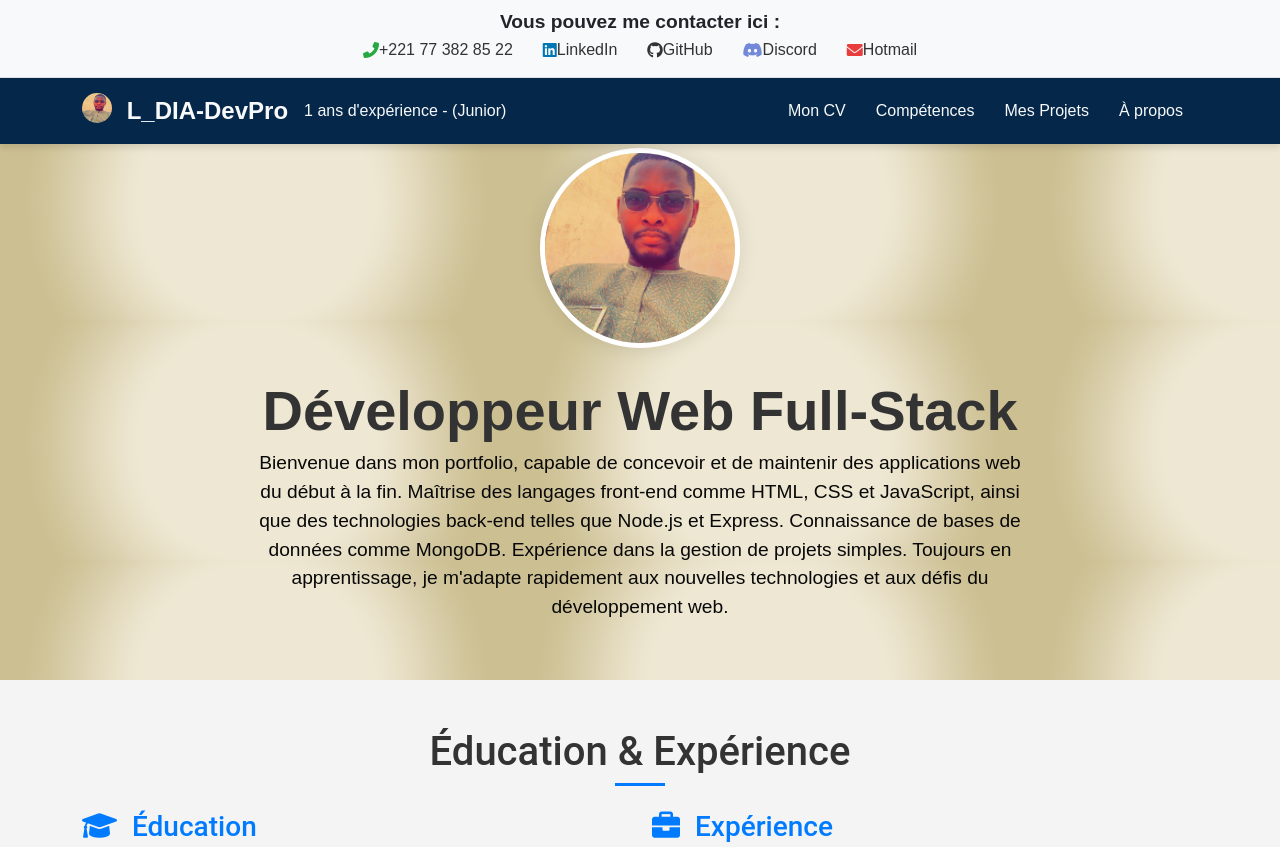
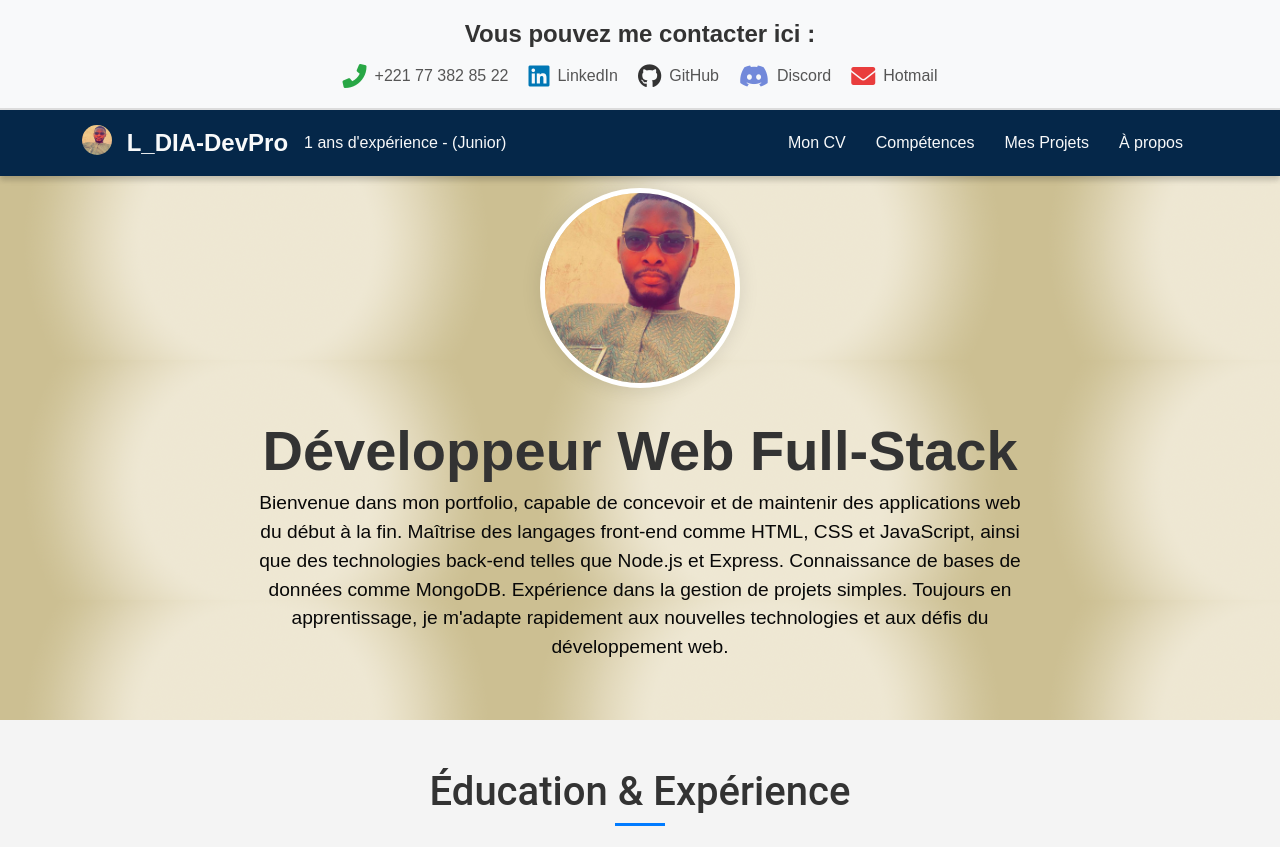
Before and after one commit to philodia/ldevpro_portfolio, a plain HTML site: page index.html in a window 1280 px wide. Shown: the top 847 px of the page. Drawn offline with nearby package versions, Linux system fonts and the light colour scheme.

Commit message:
commit modifier le styles.css

```diff
--- a/css/styles.css
+++ b/css/styles.css
@@ -14,39 +14,86 @@ header {
   left: 0;
   width: 100%;
   z-index: 1030; /* Assure que le header est au-dessus du contenu */
+  background-color: #fff; /* Fond blanc pour le header */
+  box-shadow: 0 4px 6px rgba(0, 0, 0, 0.1); /* Ombre pour démarquer le header */
 }
 
 body {
-  padding-top: 80px; /* Assure que le contenu n'est pas caché derrière le header fixe */
+  padding-top: 120px; /* Assure que le contenu n'est pas caché derrière le header fixe */
 }
 
-/* Style pour le top bar */
-.topbar {
-  background-color: #f8f9fa; /* Couleur de fond de la top bar */
-  padding: 10px 0; /* Espacement vertical */
-  border-bottom: 1px solid #dee2e6; /* Bordure en bas de la top bar */
+/* Responsive pour les appareils mobiles */
+@media (max-width: 768px) {
+  body {
+    padding-top: 100px; /* Réduit le padding pour les écrans plus petits */
+  }
+
+  header {
+    padding: 10px 15px; /* Réduit le padding dans le header */
+  }
+
+  .topbar-title {
+    font-size: 1.2rem; /* Réduit la taille du texte du titre */
+    margin-bottom: 10px;
+  }
+
+  .contact-links {
+    flex-direction: column; /* Empile les liens verticalement */
+    gap: 10px; /* Réduit l'espacement entre les liens */
+  }
+
+  .contact-link {
+    font-size: 0.9rem; /* Réduit la taille du texte des liens */
+  }
+
+  .contact-link i {
+    font-size: 1.2rem; /* Ajuste la taille des icônes */
+    margin-right: 5px; /* Réduit l'espacement entre icône et texte */
+  }
+
+  .contact-link span {
+    display: inline-block;
+    text-align: center;
+  }
 }
 
-.topbar h3 {
-  margin: 0; /* Supprime la marge par défaut du h3 */
-  font-size: 1.2rem; /* Taille de la police du texte */
-  font-weight: bold; /* Gras pour le texte */
+/* Topbar Style */
+.topbar {
+  background-color: #f8f9fa; /* Couleur de fond douce */
+  padding: 20px 0;
+  border-bottom: 2px solid #ddd;
+}
+
+.topbar-title {
+  font-size: 1.5rem;
+  font-weight: bold;
+  margin-bottom: 15px;
+  color: #333;
 }
 
 .contact-links {
-  display: flex; /* Affiche les liens en ligne */
-  justify-content: center; /* Centre les liens horizontalement */
-  gap: 10px; /* Espacement entre les liens */
+  display: flex;
+  justify-content: center;
+  flex-wrap: wrap;
+  gap: 20px; /* Espacement entre les liens */
 }
 
-.contact-links a {
-  color: #333; /* Couleur des liens */
-  text-decoration: none; /* Supprime la décoration des liens */
-  display: flex; /* Affichage en ligne flexible pour les icônes et texte */
-  align-items: center; /* Aligne les icônes et texte au centre */
-  padding: 5px 10px; /* Espacement intérieur */
-  border-radius: 5px; /* Bordures arrondies */
-  transition: all 0.3s ease; /* Transition fluide pour les effets */
+.contact-link {
+  display: flex;
+  align-items: center;
+  text-decoration: none;
+  color: #555;
+  font-size: 1rem;
+  transition: color 0.3s ease, transform 0.3s ease;
+}
+
+.contact-link i {
+  font-size: 1.5rem; /* Taille des icônes */
+  margin-right: 8px; /* Espacement entre icône et texte */
+}
+
+.contact-link span {
+  display: inline-block;
 }
 
 .contact-links a:hover {
--- a/index.html
+++ b/index.html
@@ -67,49 +67,29 @@
     <!-- En-tête de la page contenant la navigation principale -->
     <header>
       <!-- Top - Bar -->
-      <div class="topbar text-center">
-        <div class="container">
-          <h3>Vous pouvez me contacter ici :</h3>
+<div class="topbar">
+  <div class="container text-center">
+    <h3 class="topbar-title">Vous pouvez me contacter ici :</h3>
     <div class="contact-links">
-            <a href="tel:+221773828522" aria-label="Appeler +221 77 382 85 22">
+      <a href="tel:+221773828522" class="contact-link" aria-label="Appeler +221 77 382 85 22">
         <i class="fas fa-phone-alt"></i>
-              <span class="d-none d-md-inline">+221 77 382 85 22</span>
+        <span>+221 77 382 85 22</span>
       </a>
-            <a
-              href="https://www.linkedin.com/in/votreprofil"
-              target="_blank"
-              rel="noopener noreferrer"
-              aria-label="Voir mon profil LinkedIn"
-            >
+      <a href="https://www.linkedin.com/in/votreprofil" class="contact-link" target="_blank" rel="noopener noreferrer" aria-label="Voir mon profil LinkedIn">
         <i class="fab fa-linkedin"></i>
-              <span class="d-none d-md-inline">LinkedIn</span>
+        <span>LinkedIn</span>
       </a>
-            <a
-              href="https://github.com/votreprofil"
-              target="_blank"
-              rel="noopener noreferrer"
-              aria-label="Voir mon profil GitHub"
-            >
+      <a href="https://github.com/votreprofil" class="contact-link" target="_blank" rel="noopener noreferrer" aria-label="Voir mon profil GitHub">
         <i class="fab fa-github"></i>
-              <span class="d-none d-md-inline">GitHub</span>
+        <span>GitHub</span>
       </a>
-            <a
-              href="https://discord.com/votreprofil"
-              target="_blank"
-              rel="noopener noreferrer"
-              aria-label="Voir mon profil Discord"
-            >
+      <a href="https://discord.com/votreprofil" class="contact-link" target="_blank" rel="noopener noreferrer" aria-label="Voir mon profil Discord">
         <i class="fab fa-discord"></i>
-              <span class="d-none d-md-inline">Discord</span>
+        <span>Discord</span>
       </a>
-            <a
-              href="mailto:votreadresse@hotmail.com"
-              target="_blank"
-              rel="noopener noreferrer"
-              aria-label="Envoyer un email à votreadresse@hotmail.com"
-            >
+      <a href="mailto:votreadresse@hotmail.com" class="contact-link" target="_blank" rel="noopener noreferrer" aria-label="Envoyer un email à votreadresse@hotmail.com">
         <i class="fas fa-envelope"></i>
-              <span class="d-none d-md-inline">Hotmail</span>
+        <span>Hotmail</span>
       </a>
     </div>
   </div>
```
Lines whose indentation alone changed are shown as unchanged.
